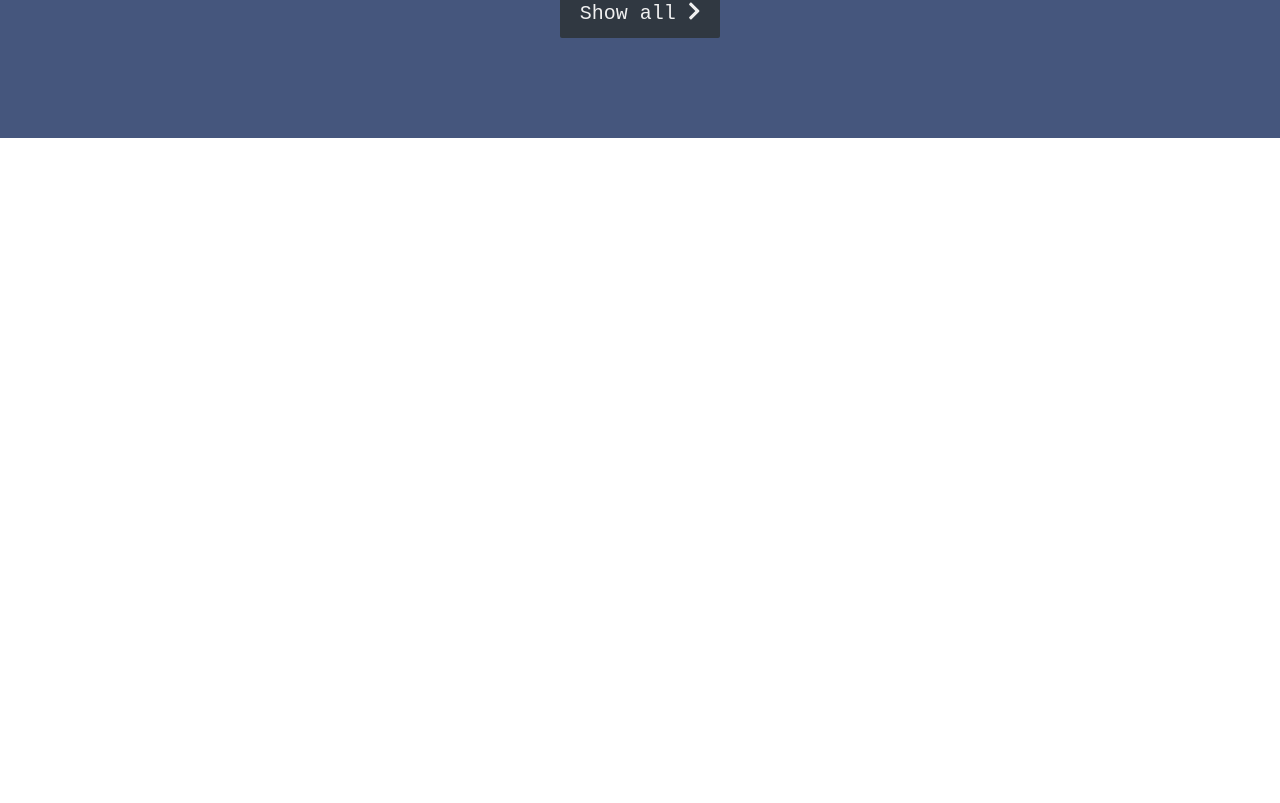
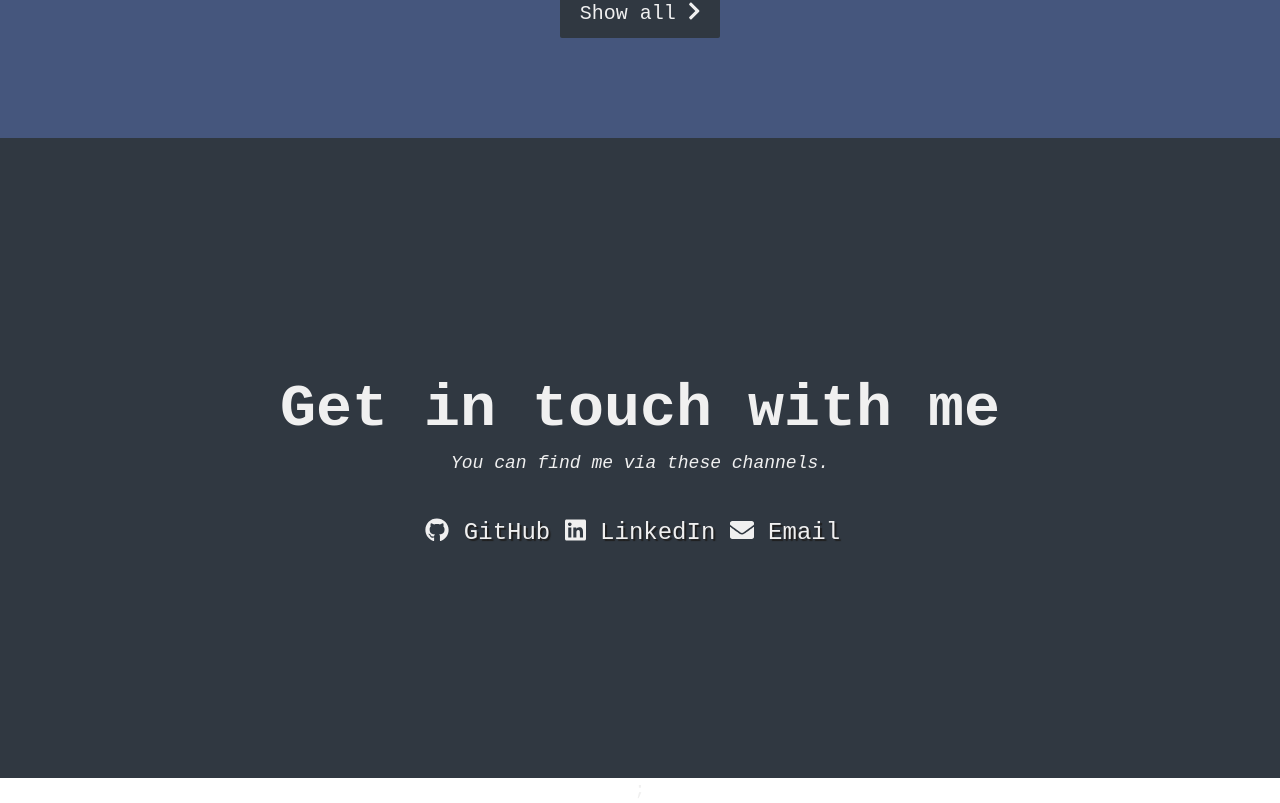
Before and after one commit to Esther-Yang/portfolio, a React (Create React App) app: page / in a window 1280 px wide. Shown: the part 1184-1987 px from the top of the page. Before the commit the page ends 1322 px from the top, so only its background shows below. Built offline with nearby package versions, Linux system fonts and the light colour scheme.

Commit message:
Done with Contact component template (css and js)

```diff
--- a/src/App.js
+++ b/src/App.js
@@ -2,6 +2,7 @@ import "./App.css";
 import Navbar from "./components/Navbar";
 import About from "./components/About";
 import Project from "./components/Project";
+import Contact from "./components/Contact";
 
 function App() {
   return (
@@ -9,6 +10,7 @@ function App() {
       <Navbar />
       <About />
       <Project />
+      <Contact />
     </div>
   );
 }
--- /dev/null
+++ b/src/components/Contact.js
@@ -0,0 +1,52 @@
+import { faGithub, faLinkedin } from "@fortawesome/free-brands-svg-icons";
+import { faEnvelope } from "@fortawesome/free-solid-svg-icons";
+import { FontAwesomeIcon } from "@fortawesome/react-fontawesome";
+import { Fragment } from "react/cjs/react.production.min";
+import classes from "./Contact.module.css";
+
+const Contact = (props) => {
+  return (
+    <Fragment>
+      <section id="contact" className={classes.contactSection}>
+        <div className={classes.contactSectionHeader}>
+          <h2>Get in touch with me</h2>
+          <p>You can find me via these channels.</p>
+        </div>
+        <div className={classes.contactLinks}>
+          <a
+            href="https://github.com/Esther-Yang"
+            target="_blank"
+            rel="noreferrer"
+            className={`${classes.btn} ${classes.contactDetails}`}
+          >
+            <FontAwesomeIcon icon={faGithub} />
+            &nbsp;GitHub&nbsp;
+          </a>
+
+          <a
+            href="https://www.linkedin.com/in/qiao-yan-yang/"
+            target="_blank"
+            rel="noreferrer"
+            className={`${classes.btn} ${classes.contactDetails}`}
+          >
+            <FontAwesomeIcon icon={faLinkedin} />
+            &nbsp;LinkedIn&nbsp;
+          </a>
+
+          <a
+            href="mailto:qiaoyanandyang@gmail.com"
+            target="_blank"
+            rel="noreferrer"
+            className={`${classes.btn} ${classes.contactDetails}`}
+          >
+            <FontAwesomeIcon icon={faEnvelope} />
+            &nbsp;Email&nbsp;
+          </a>
+        </div>
+      </section>
+      ;
+    </Fragment>
+  );
+};
+
+export default Contact;
--- /dev/null
+++ b/src/components/Contact.module.css
@@ -0,0 +1,44 @@
+.contactSection {
+  display: flex;
+  flex-direction: column;
+  justify-content: center;
+  align-items: center;
+  text-align: center;
+  width: 100%;
+  height: 80vh;
+  padding: 0 2rem;
+  background: var(--main-gray);
+}
+
+.contactSectionHeader > h2 {
+  font-size: 6rem;
+}
+
+@media (max-width: 28.75em) {
+  .contactSectionHeader > h2 {
+    font-size: 4rem;
+  }
+}
+
+.contactSectionHeader > p {
+  font-style: italic;
+}
+
+.contactLinks {
+  display: flex;
+  justify-content: center;
+  width: 100%;
+  max-width: 980px;
+  margin-top: 4rem;
+  flex-wrap: wrap;
+}
+
+.contactDetails {
+  font-size: 2.4rem;
+  text-shadow: 2px 2px 1px #1f1f1f;
+  transition: transform 0.3s ease-out;
+}
+
+.contactDetails:hover {
+  transform: translateY(8px);
+}
```
